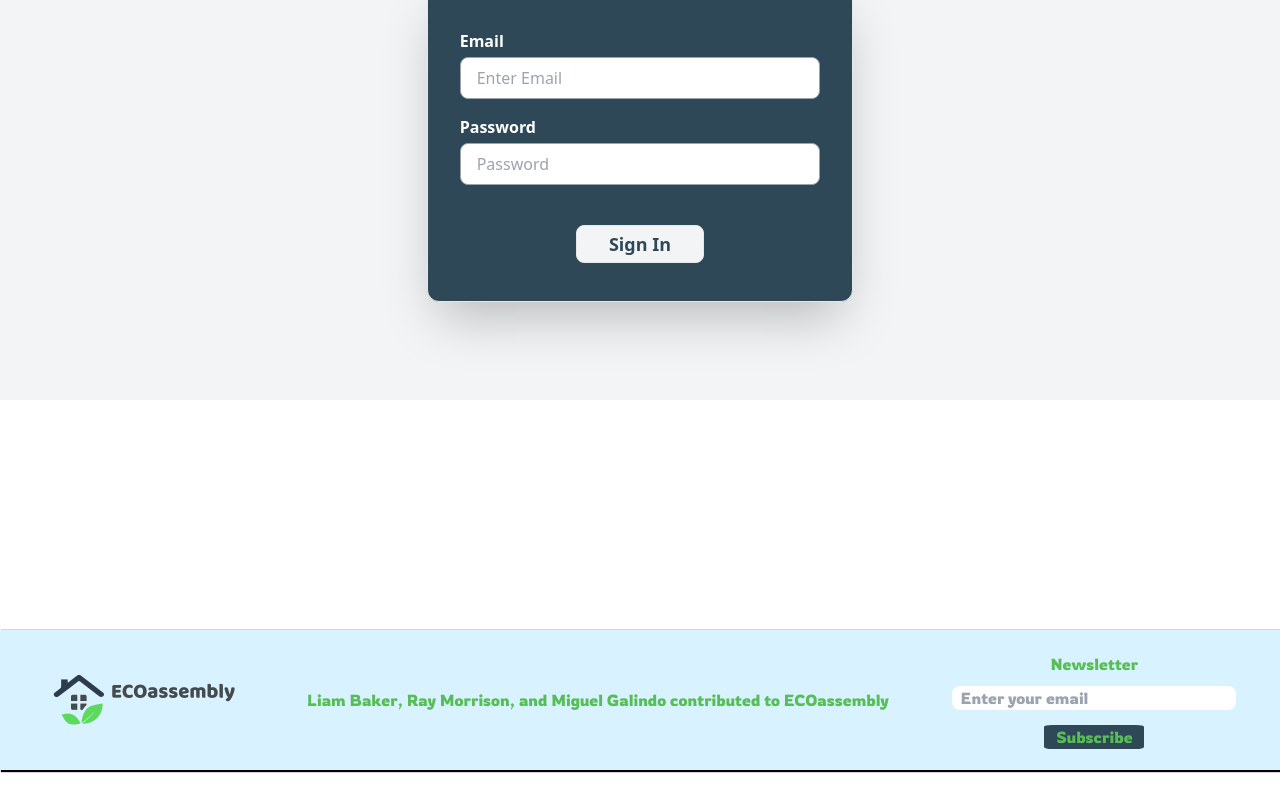
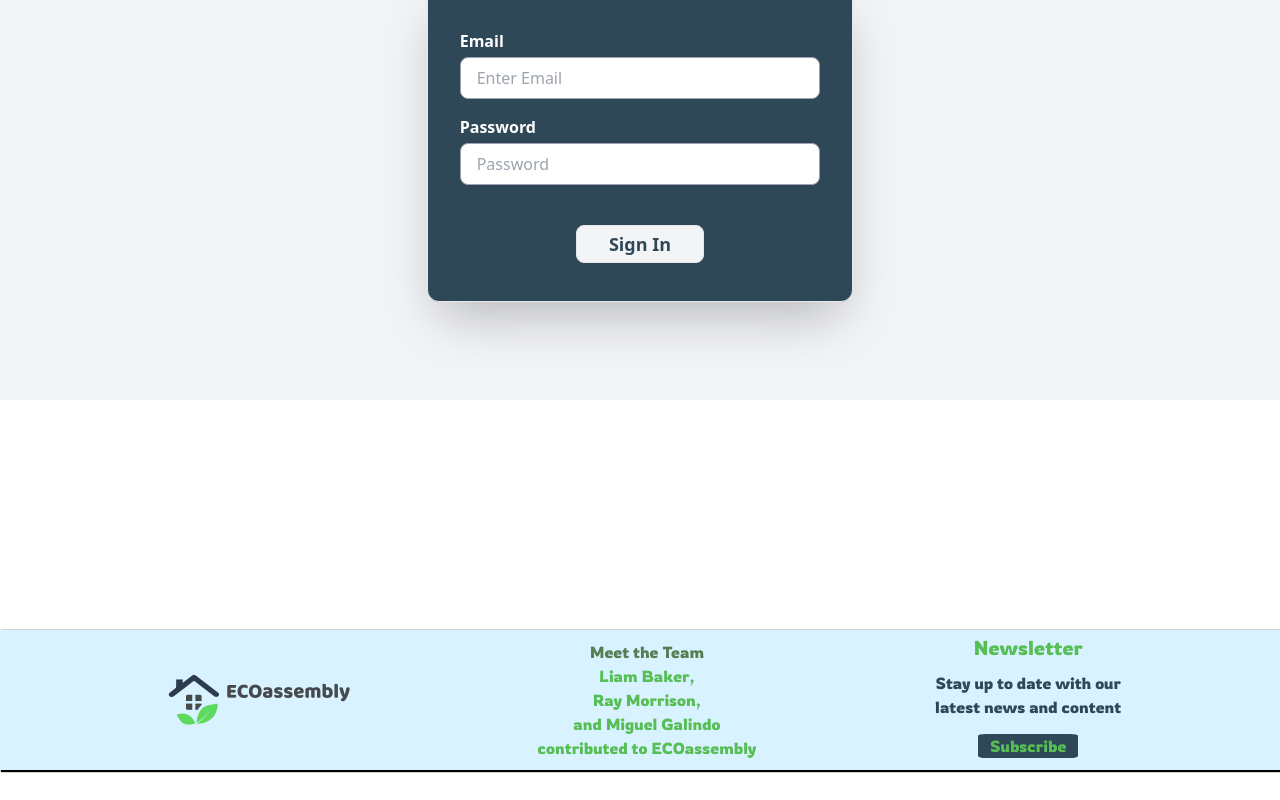
Before and after one commit to LiamB93/eco-assembly, a React (Create React App) app in the folder client/: page /sign-in in a window 1280 px wide. Shown: the part 400-1200 px from the top of the page. Built offline with nearby package versions, Linux system fonts and the light colour scheme.

Commit message:
fixed newsletter form and added links to our linedins

```diff
--- a/client/src/components/Footer/Footer.css
+++ b/client/src/components/Footer/Footer.css
@@ -14,11 +14,12 @@
   }
 
   .newsletter{
-    column-gap: 30px;
+  column-gap: 30px;
   }
 
   .button{
     margin-top: 15px;
+    margin-bottom: 10px;
     background-color: #2F4858;
     color: #57BE56;
     border-radius: 8%;
@@ -26,6 +27,7 @@
   }
 
   .label{
+    font-size: 20px;
     color: #57BE56;
   }
 
@@ -33,9 +35,12 @@
     color:#57BE56;
   }
 
-  .form{
-    padding-top: 10px;
+  .text{
+    padding-top: 8px;
+    color: #2F4858;
   }
+
+
 
   .logo:hover{
     opacity: 70%;
@@ -43,3 +48,16 @@
   .button:hover{
     opacity: 70%;
   }
+
+  .liam:hover{
+    opacity: 60%;
+  }
+  .miguel:hover{
+    opacity: 60%;
+  }
+  .ray:hover{
+    opacity: 60%;
+  }
+  span{
+    color: #577E53;
+  }
--- a/client/src/components/Footer/Footer.jsx
+++ b/client/src/components/Footer/Footer.jsx
@@ -7,19 +7,13 @@ function Footer() {
 
     <footer className="footer">
 
-      <NavLink className="logo" to="/"><img src={logo} alt = "logo" /></NavLink>
+      <NavLink className="logo" to="/"><img src={logo} alt="logo" /></NavLink>
 
-      <h3 className="meet-team">Liam Baker, Ray Morrison, and Miguel Galindo contributed to ECOassembly</h3>
+      <h3 className="meet-team"><span>Meet the Team</span> <br /><p className="liam" onClick={() => window.open('https://www.linkedin.com/in/liam-baker-5b101b198/', '_blank')} >Liam Baker,</p><p className="ray" onClick={() => window.open('https://www.linkedin/in/rlmorrison74', '_blank')}>Ray Morrison,</p> and <a className="miguel" onClick={() => window.open("https://linkedin.com/in/miguelgg/")}>Miguel Galindo</a><br /> contributed to ECOassembly</h3>
       <div className="newsletter">
         <label className="label">Newsletter</label> <br />
-        <form className="form">
-          <input className="px-2 rounded-lg focus:outline-none"
-            placeholder="Enter your email"
-            type="email"
-          />
-          <br />
-          <button onClick={ () =>window.open('https://mailchi.mp/8d6bbf366357/ztmmig', '_blank')} className="button">Subscribe</button>
-        </form>
+        <p className="text">Stay up to date with our<br /> latest news and content</p>
+        <button onClick={() => window.open('https://mailchi.mp/8d6bbf366357/ztmmig', '_blank')} className="button">Subscribe</button>
       </div>
 
 
```
